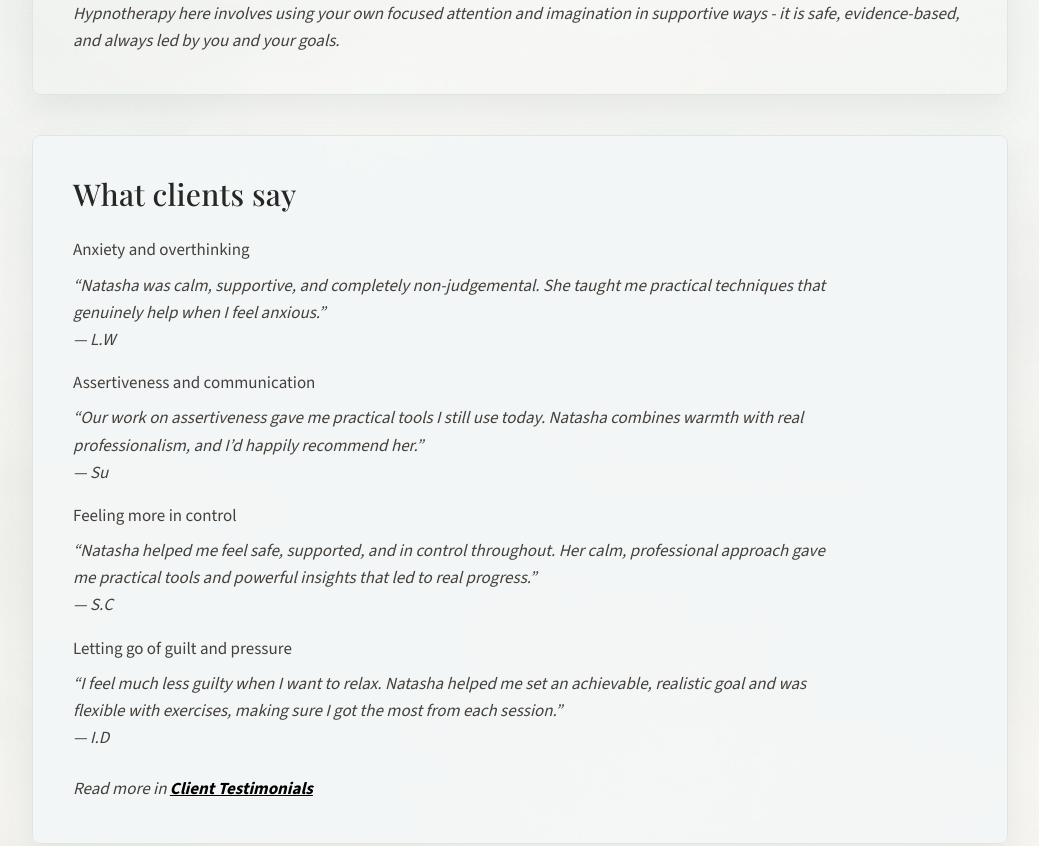
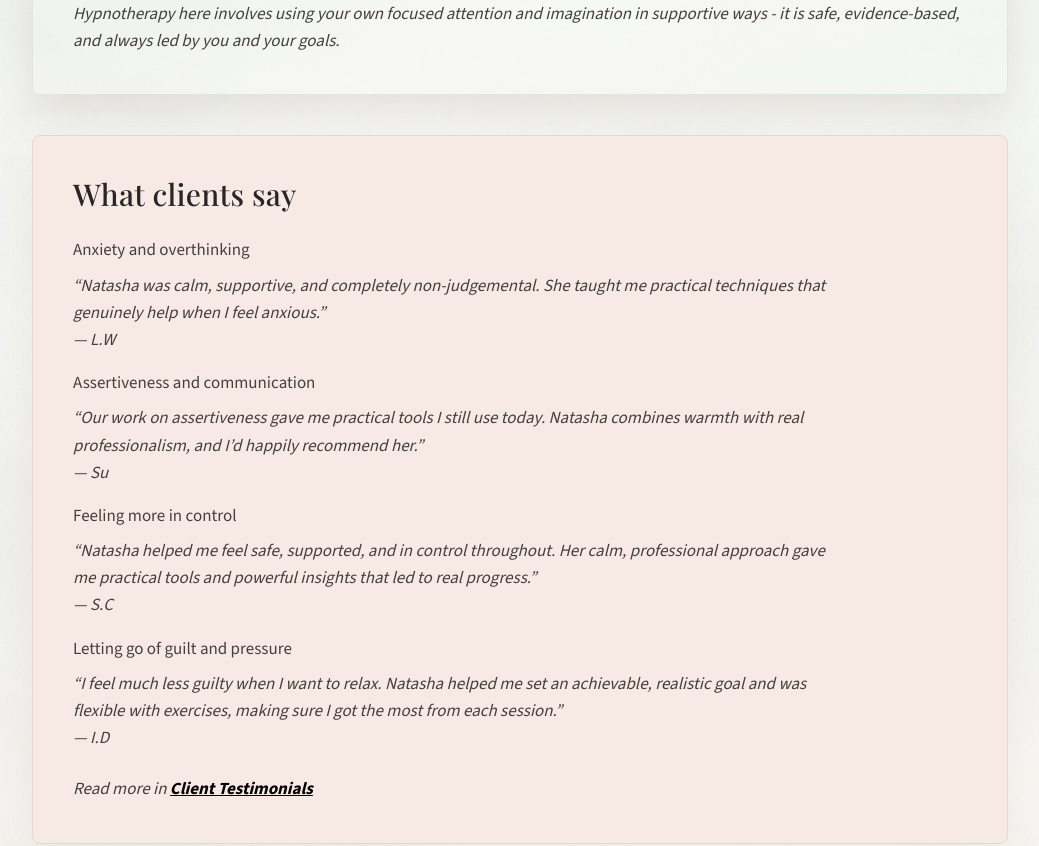
Before and after one commit to russog/natasha-russo-hypnotherapy, a Next.js app in the folder src/: page / in a window 1280 px wide. Shown: the part 3960-4806 px from the top of the page, without its empty margins (120-1159 px from the left). Built offline with nearby package versions, Linux system fonts and the light colour scheme.

Commit message:
Refine lower card colours

```diff
--- a/src/src/app/page.tsx
+++ b/src/src/app/page.tsx
@@ -313,7 +313,7 @@ export default function Home() {
                 </Card>
                 </div>
 
-                <Card className="bg-white/84">
+                <Card className="border-[#CFAF94] bg-[#ECD9C7]/96 shadow-[0_18px_42px_rgba(112,87,65,0.13)]">
 
                     <h2 className="mb-6 text-2xl font-medium leading-snug text-neutral-800 sm:text-3xl">
                         A calm, structured way of working
@@ -347,7 +347,7 @@ export default function Home() {
                     </p>
                 </Card>
 
-                <Card className="bg-[#F3F7F7]/90">
+                <Card className="border-[#E7D6CF] !bg-[#F7EAE4] shadow-[0_18px_42px_rgba(112,82,68,0.07)]">
 
                     <h2 className="mb-6 text-2xl font-medium leading-snug text-neutral-800 sm:text-3xl">
                         What clients say
--- a/src/src/app/working-with-me/page.tsx
+++ b/src/src/app/working-with-me/page.tsx
@@ -196,7 +196,7 @@ export default function WorkingWithMe() {
             </p>
           </Card>
 
-          <Card className="bg-[#F3F7F7]/90">
+          <Card className="border-[#E7D6CF] !bg-[#F7EAE4] shadow-[0_18px_42px_rgba(112,82,68,0.07)]">
             <h2 className="mb-6 text-2xl font-medium leading-snug text-neutral-800 sm:text-3xl">Fees</h2>
 
             <ul className="mt-3 text-stone-700 leading-relaxed max-w-3xl italic space-y-2">
```
